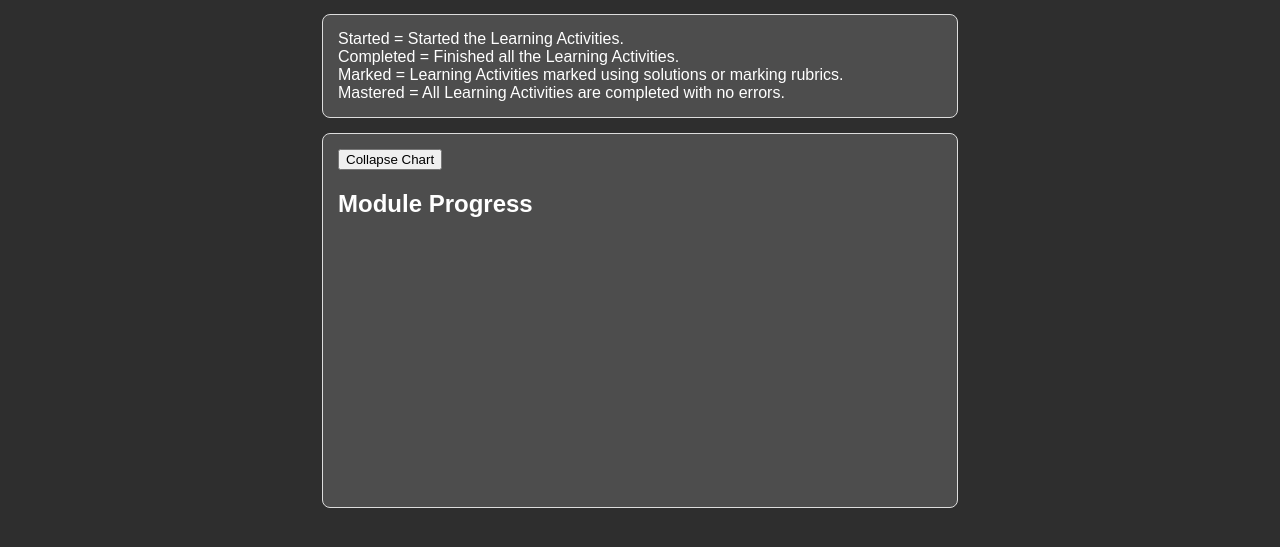
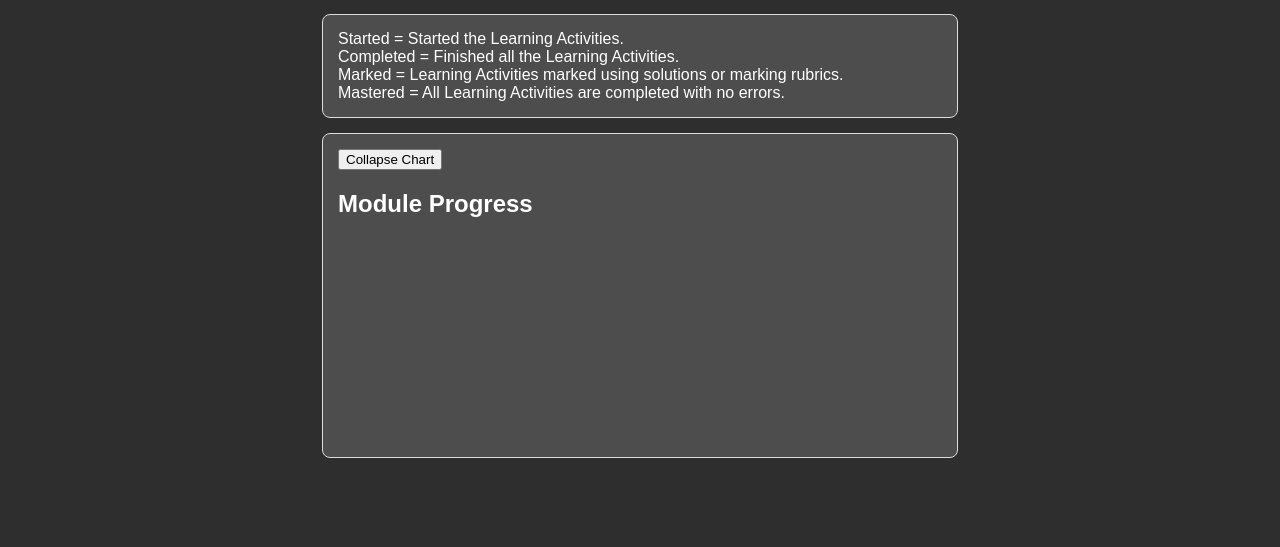
Before and after one commit to koglint/PhyProgress, a plain HTML site: page index.html in a window 1280 px wide. Shown: the part 131-678 px from the top of the page. Drawn offline with nearby package versions, Linux system fonts and the light colour scheme; no server answers.

Commit message:
Update styles.css 200px height

```diff
--- a/styles.css
+++ b/styles.css
@@ -197,7 +197,7 @@ h1 {
 #progressChart {
   max-width: 100%;
   height: auto;
-  min-height: calc(50px * 5); /* Adjust 5 based on the number of modules if fixed */
+  min-height: 200px; /* Adjust 5 based on the number of modules if fixed */
 }
 
 .hidden {
```
